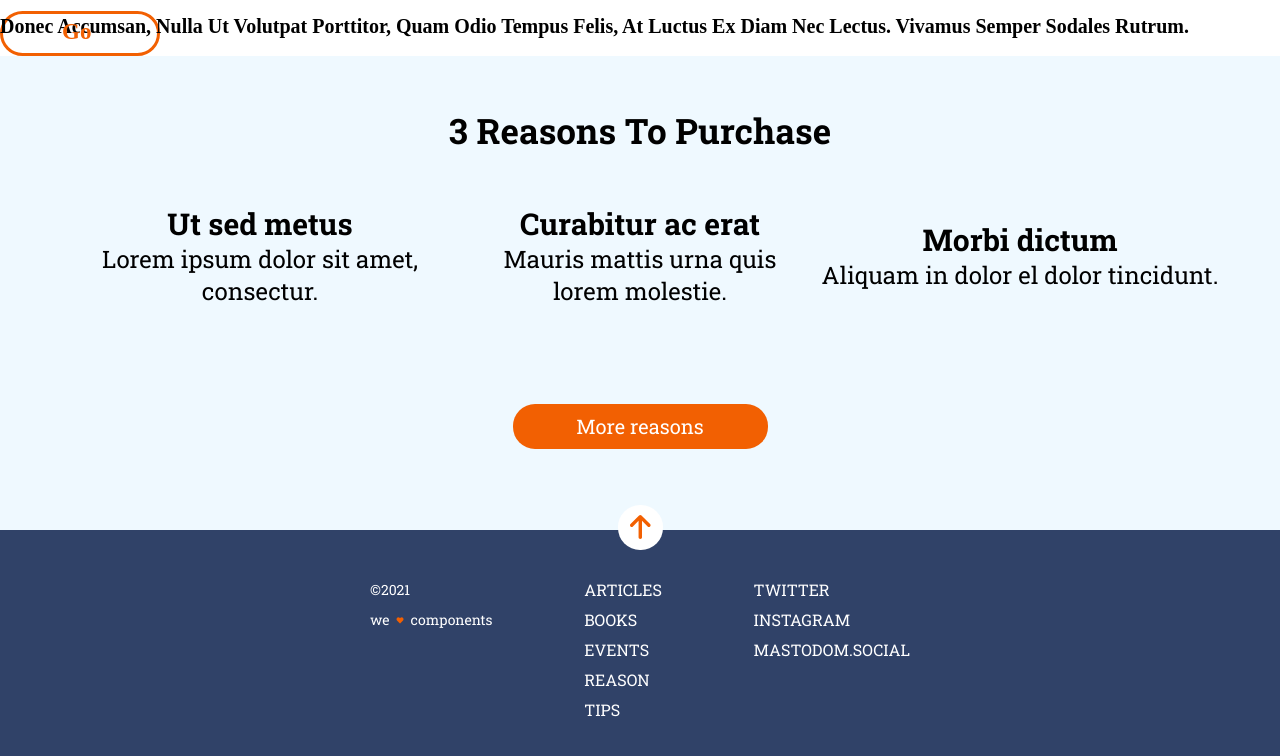
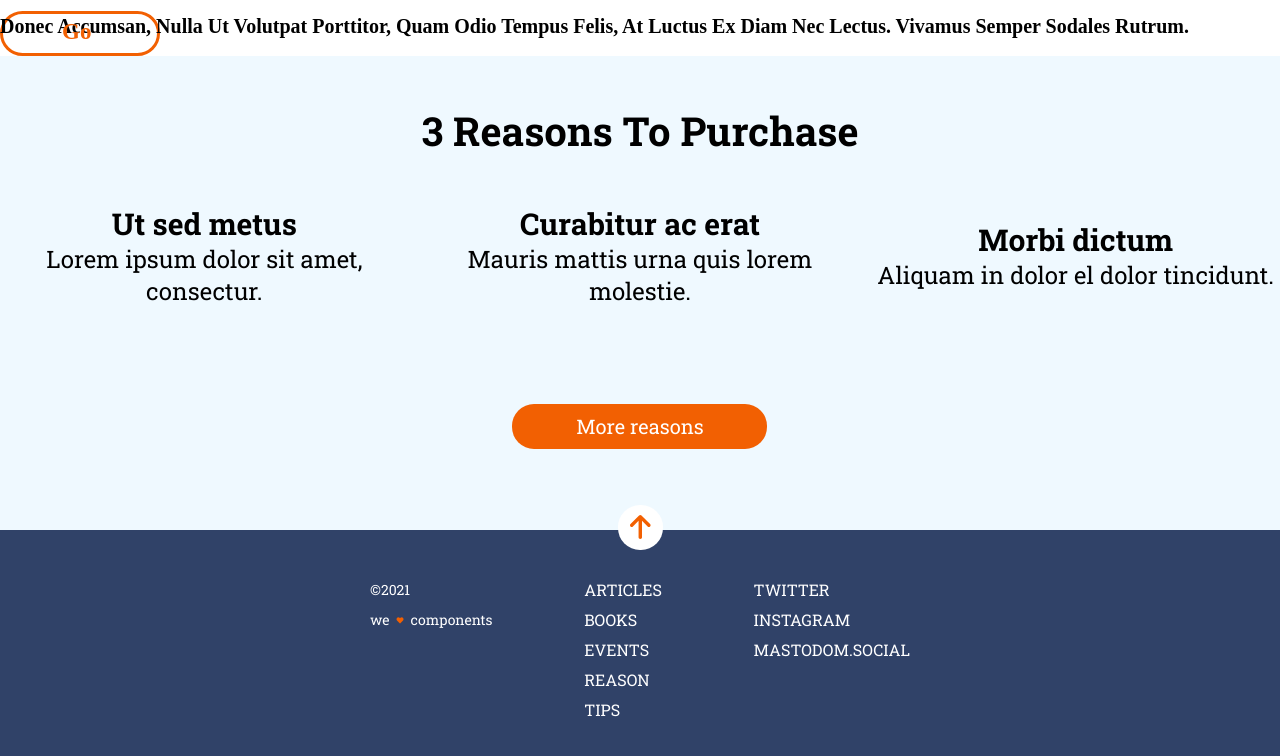
Before and after one commit to Adalab/modulo-1-evaluacion-final-taniamg, a website: page docs/index.html in a window 1280 px wide. Shown: the part 871-1627 px from the top of the page. Drawn offline with nearby package versions, Linux system fonts and the light colour scheme; files that its build step writes are made by us from their sources.

Commit message:
upload changes

```diff
--- a/src/scss/layout/_main.scss
+++ b/src/scss/layout/_main.scss
@@ -10,6 +10,16 @@
   grid-template-columns: 1fr 1fr 1fr;
   grid-template-rows: 1fr 1fr 1fr 1fr 1fr;
 
+  @include tablet {
+    grid-template-columns: repeat(3, 1fr);
+    grid-template-rows: repeat(3, 1fr);
+    column-gap: 27px;
+  }
+  @include desktop {
+    grid-template-columns: repeat(3, 1fr);
+    grid-template-rows: repeat(3, 1fr);
+  }
+
   &--title {
     font-size: $main-titlefs;
     font-weight: 700;
@@ -17,23 +27,75 @@
     justify-content: center;
     grid-row: 1;
     grid-column: 1/4;
+
+    @include tablet {
+      grid-row: 1;
+      grid-column: 1 / 4;
+      font-size: 35px;
+    }
+
+    @include desktop {
+      grid-row: 1;
+      grid-column: 1 / 4;
+      font-size: 40px;
+    }
   }
   &--reason--1 {
     grid-row: 2;
     grid-column: 2;
+
+    @include tablet {
+      grid-row: 2;
+      grid-column: 1;
+    }
+
+    @include desktop {
+      grid-row: 2;
+      grid-column: 1;
+    }
   }
   &--reason--2 {
     grid-row: 3;
     grid-column: 2;
+
+    @include tablet {
+      grid-row: 2;
+      grid-column: 2;
+    }
+
+    @include desktop {
+      grid-row: 2;
+      grid-column: 2;
+    }
   }
   &--reason--3 {
     grid-row: 4;
     grid-column: 2;
+
+    @include tablet {
+      grid-row: 2;
+      grid-column: 3;
+    }
+
+    @include desktop {
+      grid-row: 2;
+      grid-column: 3;
+    }
   }
 }
 .reason__button {
   grid-row: 5;
   grid-column: 1/4;
+
+  @include tablet {
+    grid-row: 3;
+    grid-column: 1 / 4;
+  }
+
+  @include desktop {
+    grid-row: 3;
+    grid-column: 1 / 4;
+  }
 }
 .reason__button {
   width: 184px;
@@ -61,6 +123,14 @@
 .reason__subtitle {
   font-size: $main-articlefs;
   font-weight: $main-articlefs;
+
+  @include tablet {
+    font-size: $main-titlefs;
+  }
+
+  @include desktop {
+    font-size: 30px;
+  }
 }
 .reason__text {
   font-size: $main-articlefs;
@@ -68,77 +138,11 @@
   &:first-letter {
     text-transform: uppercase;
   }
-}
-@media all and (min-width: 768px) {
-  .reason__container {
-    justify-content: center;
-    grid-template-columns: repeat(3, 1fr);
-    grid-template-rows: repeat(3, 1fr);
-
-    &--title {
-      grid-row: 1;
-      grid-column: 1 / 4;
-      font-size: 35px;
-    }
-    &--reason--1 {
-      grid-row: 2;
-      grid-column: 1;
-    }
-    &--reason--2 {
-      grid-row: 2;
-      grid-column: 2;
-    }
-    &--reason--3 {
-      grid-row: 2;
-      grid-column: 3;
-    }
-    .reason__button {
-      grid-row: 3;
-      grid-column: 1 / 4;
-    }
-  }
-  .reason__subtitle {
-    font-size: $main-titlefs;
-  }
-  .reason__text {
+  @include tablet {
     font-size: $claim-buttonfs;
   }
-}
-@media all and (min-width: 1200px) {
-  .reason__container {
-    align-items: center;
-    grid-template-columns: 400px 30px 300px 30px 400px;
-    grid-template-rows: 1fr 1fr 1fr;
-    &--title {
-      grid-row: 1;
-      grid-column: 1 / 6;
-      font-size: 35px;
-    }
-    &--reason--1 {
-      grid-row: 2;
-      grid-column: 1;
-    }
-    &--reason--2 {
-      grid-row: 2;
-      grid-column: 3;
-    }
-    &--reason--3 {
-      grid-row: 2;
-      grid-column: 5;
-    }
-    .reason__button {
-      top: 0;
-      grid-row: 3;
-      grid-column: 1 / 6;
-    }
-  }
-  .reason__title {
-    font-size: 40px;
-  }
-  .reason__subtitle {
-    font-size: 30px;
-  }
-  .reason__text {
+
+  @include desktop {
     font-size: 24px;
   }
 }
```
